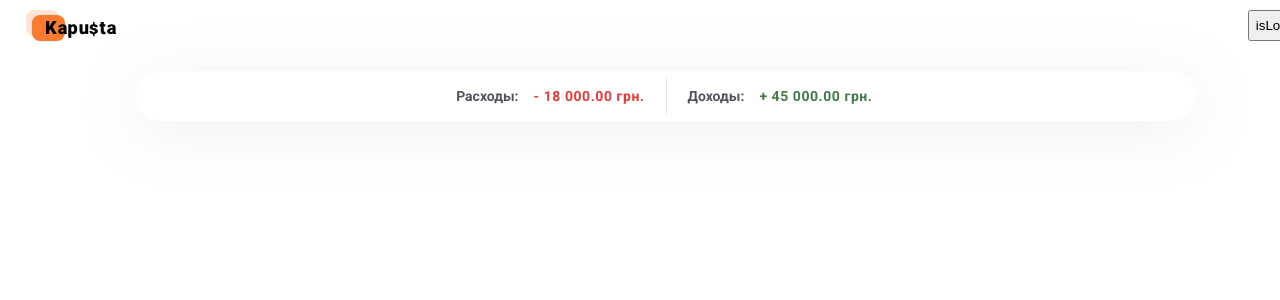
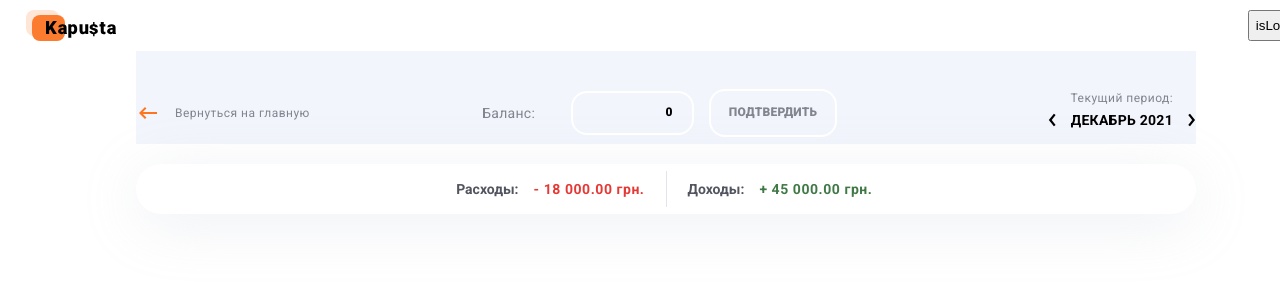
Before and after one commit to Koliadjun/kapusta-react, a React (Create React App) app: page /report in a window 1280 px wide. Shown: the top 300 px of the page. Built offline with nearby package versions, Linux system fonts and the light colour scheme.

Commit message:
date into current period

```diff
--- a/src/App.js
+++ b/src/App.js
@@ -1,4 +1,4 @@
-import React, { useState } from 'react';
+import React, { useState, useReducer } from 'react';
 import { BrowserRouter, Route, Routes } from 'react-router-dom';
 
 import ReportPage from './view/ReportPage/ReportPage';
@@ -6,7 +6,23 @@
 
 function App() {
   const [balance, setBalance] = useState(0);
-  const [modal, setModal] = useState(true);
+  // const [modal, setModal] = useState(true);
+  const [modal, setModal] = useState(false);
+
+  //DatePicker
+
+  const [date, setDate] = useState(new Date().getDate());
+  const [month, setMonth] = useState(new Date().getMonth() + 1);
+  const [year, setYear] = useState(new Date().getFullYear());
+  function onSelectedDate({ selectedDay, selectedMonth, selectedYear }) {
+    // setDate(selectedDay);
+    setMonth(selectedMonth);
+    setYear(selectedYear);
+  }
+
+  console.log('current__date', date);
+  console.log('current__month', month);
+  console.log('current__year', year);
 
   return (
     <div>
@@ -20,6 +36,12 @@
                 balance={balance}
                 setBalance={setBalance}
                 name={'report'}
+                date={date}
+                setDate={setDate}
+                month={month}
+                setMonth={setMonth}
+                year={year}
+                setYear={setYear}
               />
             }
           />
@@ -32,6 +54,10 @@
                 balance={balance}
                 setBalance={setBalance}
                 name={'main'}
+                date={date}
+                month={month}
+                year={year}
+                onSelectedDate={onSelectedDate}
               />
             }
           />
--- a/src/components/BalanceLine/BalanceLine.jsx
+++ b/src/components/BalanceLine/BalanceLine.jsx
@@ -6,7 +6,15 @@
 import BackHomeButton from './BackHomeButton/BackHomeButton';
 import CurrentPeriod from './CurrentPeriod/CurrentPeriod';
 
-export default function BalanceLine({ balance, modal, name }) {
+export default function BalanceLine({
+  balance,
+  modal,
+  name,
+  month,
+  setMonth,
+  year,
+  setYear,
+}) {
   return (
     <div className={styles.balanceLine}>
       {modal === false && (
@@ -14,7 +22,14 @@
           {name === 'report' && <BackHomeButton />}
           <BalanceForm balance={balance} />
           {name === 'main' && <ReportButton />}
-          {name === 'report' && <CurrentPeriod />}
+          {name === 'report' && (
+            <CurrentPeriod
+              month={month}
+              setMonth={setMonth}
+              year={year}
+              setYear={setYear}
+            />
+          )}
         </div>
       )}
     </div>
--- a/src/components/BalanceLine/CurrentPeriod/CurrentPeriod.jsx
+++ b/src/components/BalanceLine/CurrentPeriod/CurrentPeriod.jsx
@@ -1,6 +1,10 @@
 import React from 'react';
 
-export default function CurrentPeriod({ onSelectedDate }) {
+import styles from './CurrentPeriod.module.css';
+import { ReactComponent as ArrowLeftIcon } from '../../../images/svg/vector-left.svg';
+import { ReactComponent as ArrowRightIcon } from '../../../images/svg/vector-right.svg';
+
+export default function CurrentPeriod({ month, setMonth, year, setYear }) {
   const months = {
     1: 'январь',
     2: 'февраль',
@@ -15,11 +19,37 @@
     11: 'ноябрь',
     12: 'декабрь',
   };
-  // const { day, month, year } = onSelectedDate;
+  console.log('report', month);
+
+  function onClickLeft(month, setMonth, year, setYear) {
+    if (month <= 1) {
+      setMonth(12);
+      setYear(prev => (prev -= 1));
+    } else {
+      setMonth(prev => (prev -= 1));
+    }
+  }
+  function onClickRight(month, setMonth, year, setYear) {
+    if (month < 12) {
+      setMonth(month => (month += 1));
+    } else {
+      setMonth(1);
+      setYear(year => (year += 1));
+    }
+  }
 
   return (
     <div>
-      <div>CurrentPeriod</div>
+      <span className={styles.label}>Текущий период:</span>
+      <div className={styles.wrapper}>
+        <ArrowLeftIcon className={styles.icon} onClick={onClickLeft} />
+
+        <div className={styles.data}>
+          {months[month]} {year}
+          {/* {month}.{year} */}
+        </div>
+        <ArrowRightIcon className={styles.icon} onClick={onClickRight} />
+      </div>
     </div>
   );
 }
--- a/src/components/BalanceLine/CurrentPeriod/CurrentPeriod.module.css
+++ b/src/components/BalanceLine/CurrentPeriod/CurrentPeriod.module.css
@@ -0,0 +1,49 @@
+.icon {
+  display: flex;
+  justify-content: center;
+  align-items: center;
+
+  width: 8px;
+  height: 20px;
+
+  fill: #ff751d;
+  cursor: pointer;
+}
+
+.wrapper {
+  display: flex;
+  justify-content: center;
+  align-items: center;
+}
+
+.label {
+  display: flex;
+  justify-content: center;
+  margin-bottom: 5px;
+
+  font-family: Roboto;
+  font-style: normal;
+  font-weight: normal;
+  font-size: 12px;
+  line-height: 1.167;
+  letter-spacing: 0.04em;
+
+  color: rgba(82, 85, 95, 0.7);
+}
+
+.data {
+  margin: 0 15px;
+
+  font-family: Roboto;
+  font-style: normal;
+  font-weight: bold;
+  font-size: 14px;
+  line-height: 16px;
+  display: flex;
+  align-items: center;
+  text-align: center;
+  letter-spacing: 0.02em;
+  text-transform: uppercase;
+
+  color: #000000;
+}
--- a/src/components/DatePicker/Datepicker.js
+++ b/src/components/DatePicker/Datepicker.js
@@ -11,17 +11,18 @@
 function Datepicker({ onSelectedDate }) {
   const [selectedDate, setSelectedDate] = useState(new Date());
 
-  const day = selectedDate.getDate();
-  const month = selectedDate.getMonth() + 1;
-  const year = selectedDate.getFullYear();
-  const formatDate = `${day}.${month}.${year}`;
+  const selectedDay = selectedDate.getDate();
+  const selectedMonth = selectedDate.getMonth() + 1;
+  const selectedYear = selectedDate.getFullYear();
 
-  const handleSelect = date => {
+  // console.log('selectedDay', selectedDay);
+  // console.log('selectedMonth', selectedMonth);
+  // console.log('selectedYear', selectedYear);
+
+  function handleSelect(date) {
     setSelectedDate(date);
-    // console.log(formatDate); //only for testing
-    console.log(selectedDate); //only for testing
-    onSelectedDate({ day, month, year });
-  };
+    onSelectedDate({ selectedDay, selectedMonth, selectedYear });
+  }
 
   return (
     <div className={styles.containerDatepicker}>
@@ -31,8 +32,6 @@
           dateFormat="dd.MM.yyyy"
           selected={selectedDate}
           onChange={handleSelect}
-          // onChange={date => setSelectedDate(date)} //only for testing
-          value={formatDate}
           className={styles.date}
           maxDate={new Date()}
           locale="ru"
--- a/src/view/MainPage/MainPage.jsx
+++ b/src/view/MainPage/MainPage.jsx
@@ -16,7 +16,17 @@
 import Container from 'components/Container/Container';
 import Datepicker from 'components/DatePicker/Datepicker';
 
-function MainPage({ balance, setBalance, modal, setModal, name }) {
+function MainPage({
+  balance,
+  setBalance,
+  modal,
+  setModal,
+  name,
+  date,
+  month,
+  year,
+  onSelectedDate,
+}) {
   // const [modal, setModal] = useState(true);
   const [modalActive, setModalActive] = useState(false);
   const sendBalance = () => {
@@ -31,7 +41,12 @@
         <AppBar />
         <BalanceLine modal={modal} balance={balance} name={name} />
         <div style={{ margin: 20 }}>
-          <Datepicker />
+          <Datepicker
+            date={date}
+            month={month}
+            year={year}
+            onSelectedDate={onSelectedDate}
+          />
         </div>
 
         <RegistrationForm />
--- a/src/view/ReportPage/ReportPage.jsx
+++ b/src/view/ReportPage/ReportPage.jsx
@@ -5,12 +5,28 @@
 import BalanceLine from '../../components/BalanceLine/BalanceLine';
 import IncomeSpendSection from '../../components/IncomeSpendSection/IncomeSpendSection';
 
-export default function ReportPage({ balance, modal, name }) {
+export default function ReportPage({
+  balance,
+  modal,
+  name,
+  month,
+  setMonth,
+  year,
+  setYear,
+}) {
   return (
     <div>
       <Container>
         <AppBar />
-        <BalanceLine modal={modal} balance={balance} name={name} />
+        <BalanceLine
+          modal={modal}
+          balance={balance}
+          name={name}
+          month={month}
+          setMonth={setMonth}
+          year={year}
+          setYear={setYear}
+        />
 
         <IncomeSpendSection />
       </Container>
```
